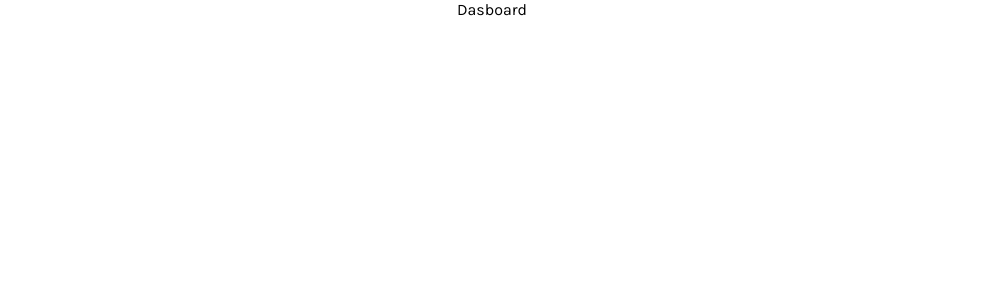
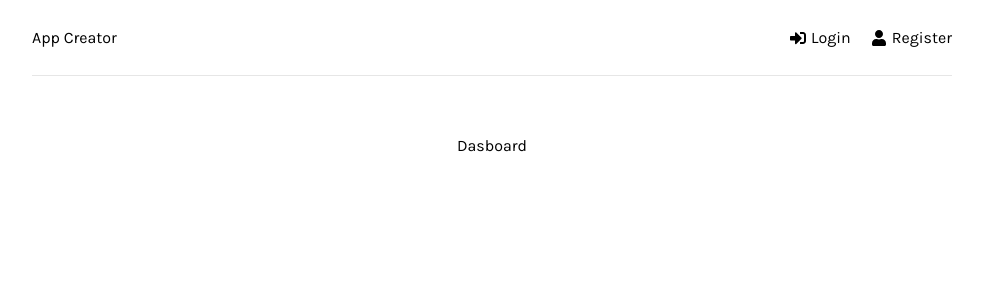
Before and after one commit to davidzeindler/mern, a React (Create React App) app in the folder frontend/: page / in a window 1280 px wide. Shown: the top 300 px of the page, without its empty margins (148-1131 px from the left). Built offline with nearby package versions, Linux system fonts and the light colour scheme.

Commit message:
add Header with login & register Link

```diff
--- a/frontend/src/App.js
+++ b/frontend/src/App.js
@@ -4,12 +4,15 @@
 import Dashboard from '../src/app/components/Dashboard';
 import Login from '../src/app/components/Login';
 import Register from '../src/app/components/Register';
+import Header from '../src/app/components/header';
 
 
 function App() {
   return (
+
     <Router>
       <div className='container' >
+        <Header />
         <Routes>
           <Route path='/' element={<Dashboard/>} />
           <Route path='/login' element={<Login/>} />
--- a/frontend/src/app/components/Dashboard.js
+++ b/frontend/src/app/components/Dashboard.js
@@ -1,8 +1,13 @@
 import React from 'react'
+import Header from './header'
 
 const Dashboard = () => {
     return (
-        <div>Dasboard</div>
+        <>
+        <div>
+            Dasboard
+        </div>
+        </>
     )
 }
 
--- /dev/null
+++ b/frontend/src/app/components/header.js
@@ -0,0 +1,23 @@
+
+import { FaSignInAlt, FaSignOutAlt, FaUser } from 'react-icons/fa'
+import { Link } from 'react-router-dom'
+
+const Header = () => {
+    return(
+        <header className='header'>
+            <div className='logo'>
+                <Link to=''>App Creator</Link>
+            </div>
+            <ul>
+                <li>
+                    <Link to='/login'><FaSignInAlt/>Login</Link>
+                </li>
+                <li>
+                    <Link to='/register'><FaUser/>Register</Link>
+                </li>
+            </ul>
+        </header>
+    )
+}
+
+export default Header
```
